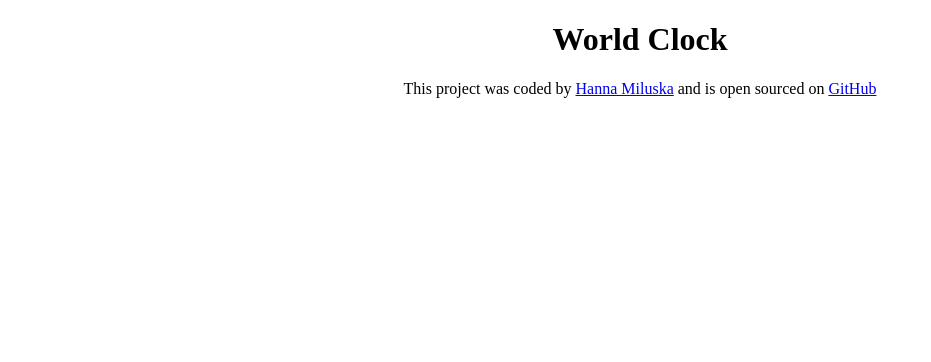
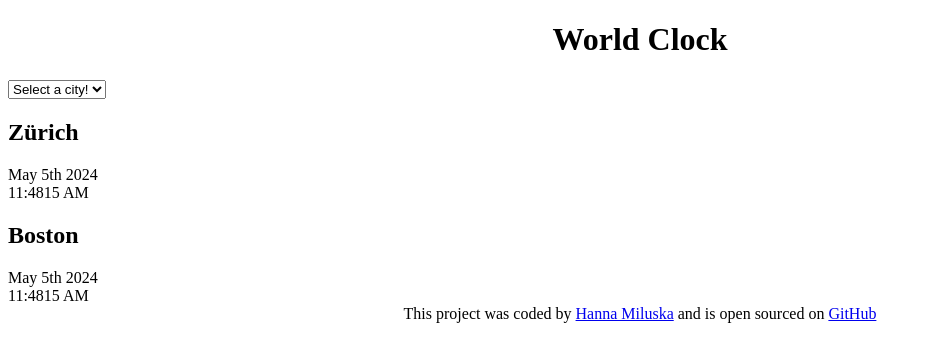
Before and after one commit to h2mil/World-Clock, a plain HTML site: page index.html in a window 1280 px wide. Shown: the whole page, without its empty margins (0-931 px from the left). Drawn offline with Linux system fonts and the light colour scheme.

Commit message:
added basic html

```diff
--- a/index.html
+++ b/index.html
@@ -7,7 +7,28 @@
     <title>World Clock - Hanna M</title>
   </head>
   <body>
-    <h1>World Clock</h1>
+    <div class="container">
+      <h1>World Clock</h1>
+      <select name="" id="">
+        <option value="">Select a city!</option>
+        <option value="">Zürich</option>
+        <option value="">Boston</option>
+        <option value="">Tokyo</option>
+        <option value="">Colombo</option>
+      </select>
+
+      <div class="city">
+        <h2>Zürich</h2>
+        <div class="date">May 5th 2024</div>
+        <div class="time">11:4815 AM</div>
+      </div>
+
+      <div class="city">
+        <h2>Boston</h2>
+        <div class="date">May 5th 2024</div>
+        <div class="time">11:4815 AM</div>
+      </div>
+    </div>
     <footer>
       This project was coded by
       <a href="https://github.com/h2mil" target="_blank">Hanna Miluska</a> and
```
